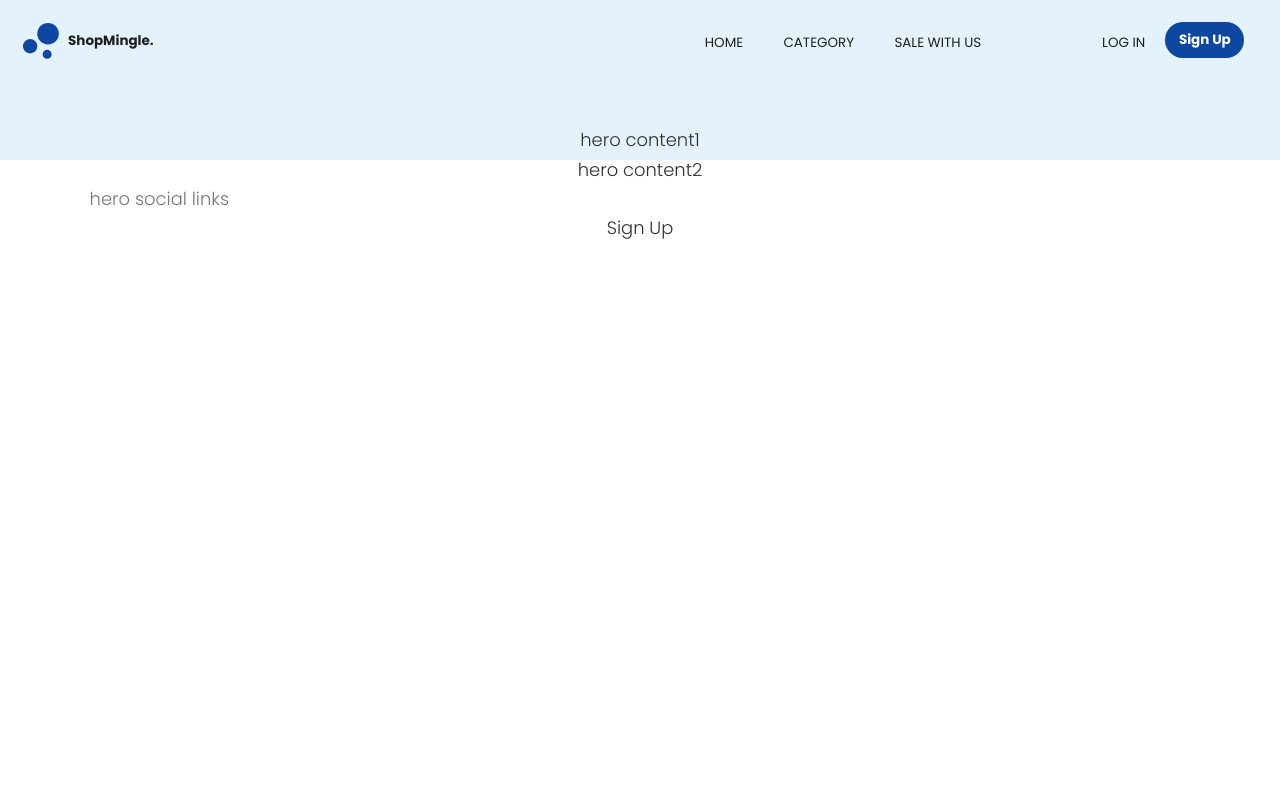
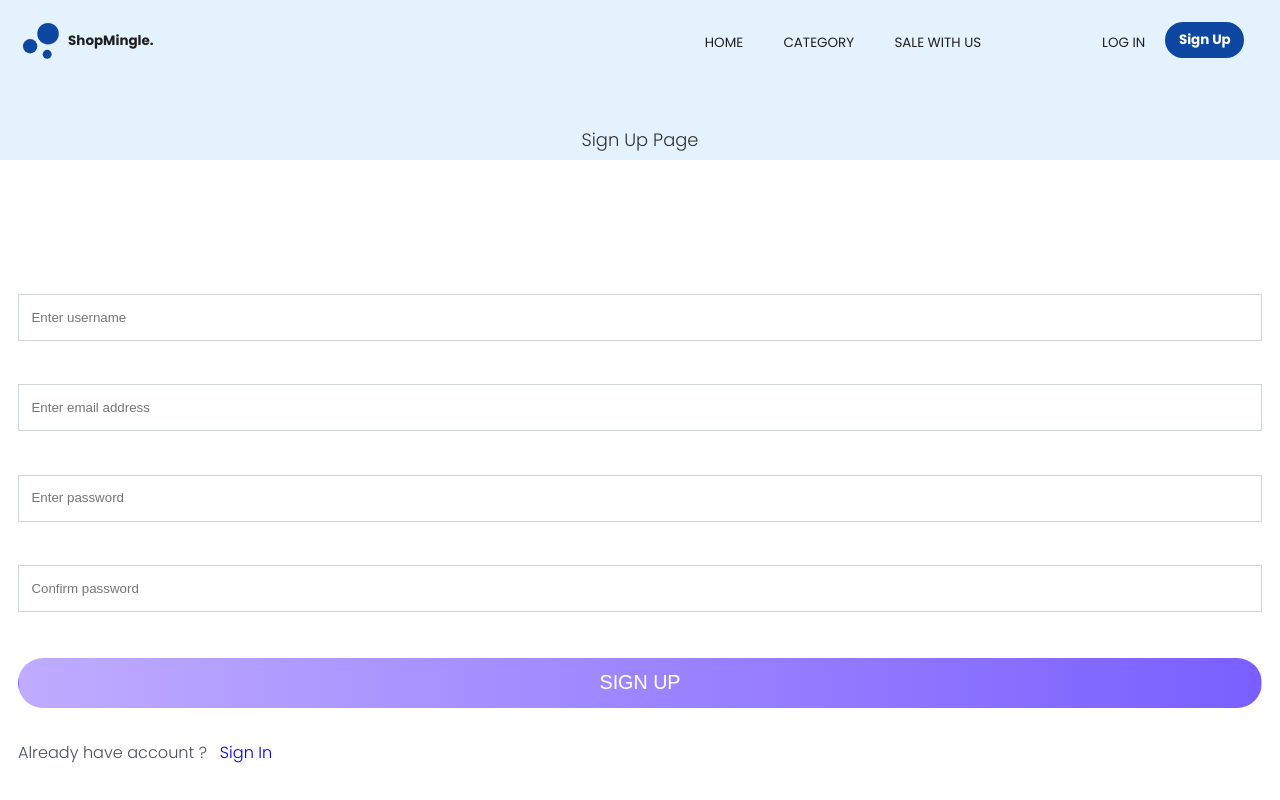
Before and after one commit to Nandiehakuna/ShopMingle, a React (Create React App) app: page /signup in a window 1280 px wide. Shown: the top 800 px of the page. Built offline with nearby package versions, Linux system fonts and the light colour scheme.

Commit message:
menu toggle feature complete

```diff
--- a/src/components/form/LoginForm.js
+++ b/src/components/form/LoginForm.js
@@ -22,7 +22,7 @@ const Container = styled.div`
   display: flex;
   justify-content: ${(props) => props.jsc };
   font-size: 0.9em;
-  margin-top: ${(props) => props.mrg === "top" && "1.5em"} ;
+  margin-top: ${(props) => props.mrg === "top" && "2em"} ;
 `
 
 const LoginForm = () => {
@@ -33,9 +33,10 @@ const LoginForm = () => {
           <Input type="text" placeholder="Enter email address"/>
           <Input type="password" placeholder="Enter password" link/>
           <Container jsc="end"><Link to="/reset-password" style={{ textDecoration: "none"}}>Forgot password ?</Link></Container>
-          <Button>Sign In</Button>
+          <Button size="large">Sign In</Button>
           <Container jsc="start" mrg="top">
-            New to ShopMingle ? <Link to="/signup" style={{ marginLeft : "0.8em", textDecoration : "none"}}>Sign Up</Link>
+            New to ShopMingle ?
+            <Link to="/signup" style={{ marginLeft : "0.8em", textDecoration : "none"}}>Sign Up</Link>
           </Container>
         </Wrapper>
       </Form>
--- a/src/components/form/SignUpForm.js
+++ b/src/components/form/SignUpForm.js
@@ -1,8 +1,46 @@
 import React from 'react'
+import {styled} from 'styled-components'
+import Form from './mini_components/Form'
+import Input from './mini_components/Input'
+import Button from './mini_components/Button'
+import { Link } from 'react-router-dom'
+
+
+const Main = styled.main`
+`
+
+const Wrapper = styled.div`
+  display: flex;
+  flex-direction: column;
+  margin: 2em 1em;
+  padding: 4em 0;
+  color: var(--black2f);
+`
+
+const Container = styled.div`
+  display: flex;
+  justify-content: ${(props) => props.jsc };
+  font-size: 0.9em;
+  margin-top: ${(props) => props.mrg === "top" && "2em"} ;
+`
 
 const SignUpForm = () => {
   return (
-    <div>SignUpForm</div>
+    <Main>
+        <Form>
+            <Wrapper>
+                <Input type="text" placeholder="Enter username"/>
+                <Input type="email" placeholder="Enter email address"/>
+                <Input type="password" placeholder="Enter password"/>
+                <Input type="password" placeholder="Confirm password"/>
+                <Button size="large">Sign Up</Button>
+                <Container mrg="top">
+                    Already have account ?
+                    <Link to="/login" style={{ textDecoration: "none", marginLeft: "0.8em"}}>Sign In</Link>
+                </Container>
+            </Wrapper>
+        </Form>
+    </Main>
   )
 }
 
--- a/src/components/form/mini_components/Button.js
+++ b/src/components/form/mini_components/Button.js
@@ -6,20 +6,20 @@ const Btn = styled.button`
   background-image: -webkit-linear-gradient(0deg, #bfacff 0%, #795fff 100%);
   border: 1px solid transparent;
   padding: 0.3em 1.5em;
-  font-size: 1.2em;
+  font-size: 1.1em;
   text-transform: uppercase;
   margin-top: 1.5em ;
   border-radius: 3.125em;
-  line-height: 2.265;
+  line-height: 1.8;
   font-weight: 500;
   color: var(--white-color);
-  width: max-content;
+  width: ${(props) => props.size === "large" ? "100%" : "max-content"};
   cursor: pointer;
 `
 
-const Button = ({children}) => {
+const Button = ({children,size}) => {
   return (
-    <Btn>{children}</Btn>
+    <Btn size={size}>{children}</Btn>
   )
 }
 
--- a/src/components/header/mini_components/Dropdown.js
+++ b/src/components/header/mini_components/Dropdown.js
@@ -10,6 +10,7 @@ const Container = styled.div`
   display: ${(props) => props.show === true ? 'block': 'none'};
   background-color: var(--white-color);
   padding: 1.2em 0 1.2em  0.8em;
+  z-index: 23;
 
   @media (min-width: 50em) {
     display: flex;
--- a/src/components/header/mini_components/Menu.js
+++ b/src/components/header/mini_components/Menu.js
@@ -6,6 +6,19 @@ import MenuIcon from '@mui/icons-material/Menu';
 
 const Nav = styled.nav`
   position: relative;
+  z-index: 20;
+`
+
+const Modal = styled.div`
+  position: fixed;
+  top: 0;
+  bottom: 0;
+  right: 0;
+  left: 0;
+  background-color: var(--black30);
+  opacity: 0.7;
+  z-index: 21;
+  display: ${(props) => props.display};
 `
 
 const Menu = () => {
@@ -15,6 +28,7 @@ const Menu = () => {
     setShow(!show)
   }
 
+
   return (
     <Nav>
         <MenuIcon className='menu-toggle' onClick={handleMenu} style={{ position : "absolute",
@@ -22,7 +36,9 @@ const Menu = () => {
         fontSize: "3em",
         color: "var(--blue900)",
         cursor: "pointer",
-        outline: "none"}}/>
+        outline: "none",
+        zIndex: "22"}}/>
+        <Modal display={ show ? "block":"none"} onClick={() => setShow(!show)}/>
         <Dropdown show={show}/>
     </Nav>
   )
--- a/src/components/hero/Hero.js
+++ b/src/components/hero/Hero.js
@@ -9,7 +9,7 @@ const Main = styled.main`
 `
 
 const Container = styled.div`
-  display: ${(props) => props.page === "index" && "none"};
+  display: ${(props) => props.page === "other" && "none"};
 `
 
 const Wrapper = styled.div`
@@ -58,7 +58,7 @@ const Hero = ({page = "index",children}) => {
         </Container>
 
         <Container page={page}>hero social links</Container>
-        <Container page={page}>
+        <Container>
           <Content>{children}</Content>
           <Navs></Navs>
         </Container>
--- a/src/pages/LoginPage/LoginPage.js
+++ b/src/pages/LoginPage/LoginPage.js
@@ -12,7 +12,7 @@ const Section = styled.section`
 const LoginPage = () => {
   return (
     <Section>
-      <Hero page="login">Login Page</Hero>
+      <Hero page="other">Login Page</Hero>
       <LoginForm/>
     </Section>
   )
--- a/src/pages/signUpPage/SignUpPage.js
+++ b/src/pages/signUpPage/SignUpPage.js
@@ -1,6 +1,7 @@
 import React from 'react'
 import { styled} from 'styled-components'
 import Hero from '../../components/hero/Hero'
+import SignUpForm from '../../components/form/SignUpForm'
 
 
 const Section = styled.section`
@@ -10,7 +11,8 @@ const Section = styled.section`
 const SignUpPage = () => {
   return (
     <Section>
-      <Hero page="signup">Sign Up</Hero>
+      <Hero page="other">Sign Up Page</Hero>
+      <SignUpForm/>
     </Section>
   )
 }
```
